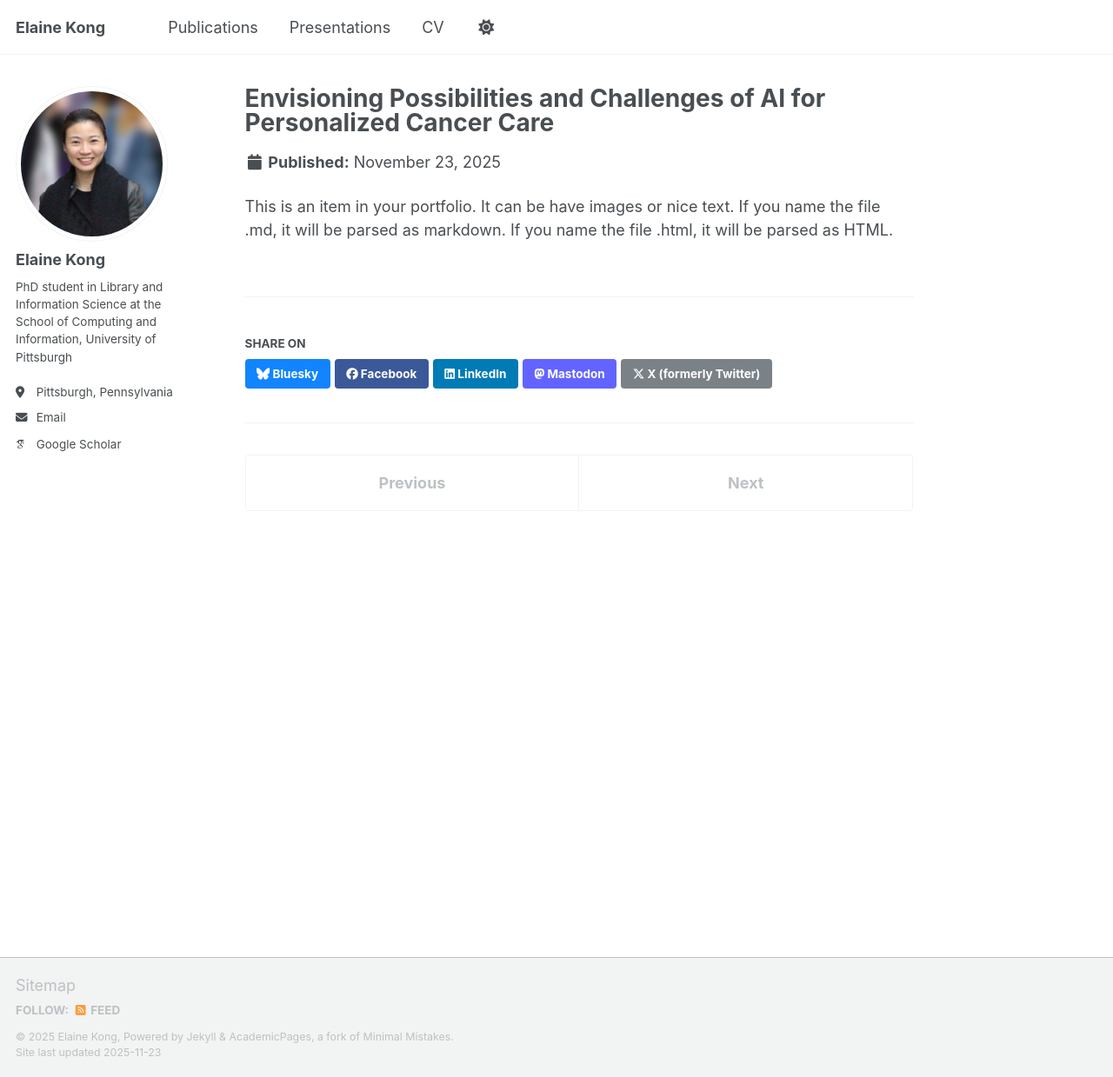
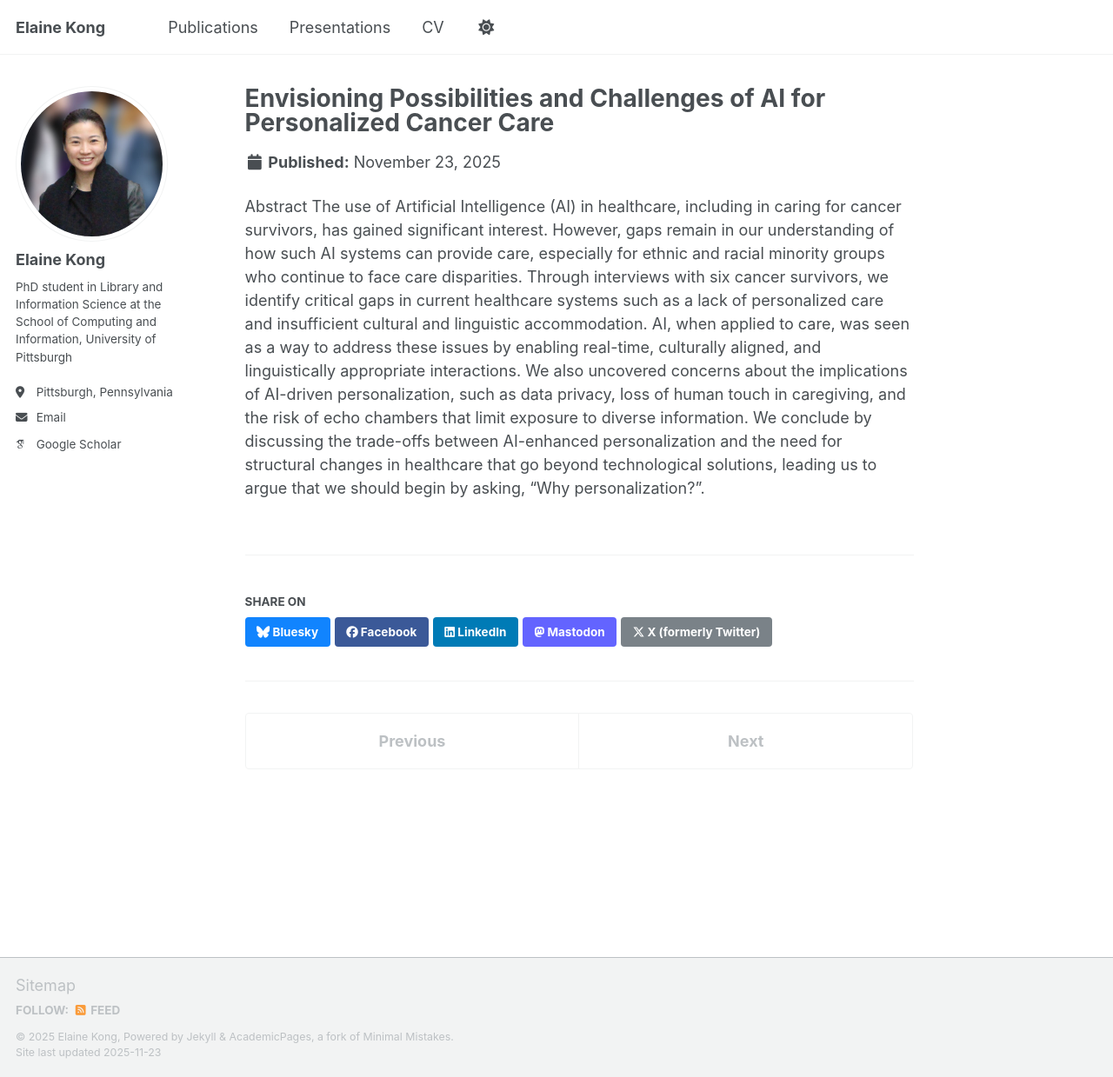
Before and after one commit to elainewskong/elainewskong.github.io, a Jekyll site: the page built from _portfolio/portfolio-2.html, in a window 1280 px wide and 1239 px high. Shown: the whole window at 87% size. Built offline with Jekyll 4.4.1, drawn with Linux system fonts in a browser that asks for light colours; some web fonts are replaced; a script that is not in the unit is left out.

Commit message:
Update portfolio-2.html

```diff
--- a/_portfolio/portfolio-2.html
+++ b/_portfolio/portfolio-2.html
@@ -4,4 +4,5 @@ excerpt: "The 2024 Conference on Computer-Supported Cooperative Work and Social
 collection: portfolio
 ---
 
-This is an item in your portfolio. It can be have images or nice text. If you name the file .md, it will be parsed as markdown. If you name the file .html, it will be parsed as HTML.
+Abstract
+The use of Artificial Intelligence (AI) in healthcare, including in caring for cancer survivors, has gained significant interest. However, gaps remain in our understanding of how such AI systems can provide care, especially for ethnic and racial minority groups who continue to face care disparities. Through interviews with six cancer survivors, we identify critical gaps in current healthcare systems such as a lack of personalized care and insufficient cultural and linguistic accommodation. AI, when applied to care, was seen as a way to address these issues by enabling real-time, culturally aligned, and linguistically appropriate interactions. We also uncovered concerns about the implications of AI-driven personalization, such as data privacy, loss of human touch in caregiving, and the risk of echo chambers that limit exposure to diverse information. We conclude by discussing the trade-offs between AI-enhanced personalization and the need for structural changes in healthcare that go beyond technological solutions, leading us to argue that we should begin by asking, “Why personalization?”.
```
